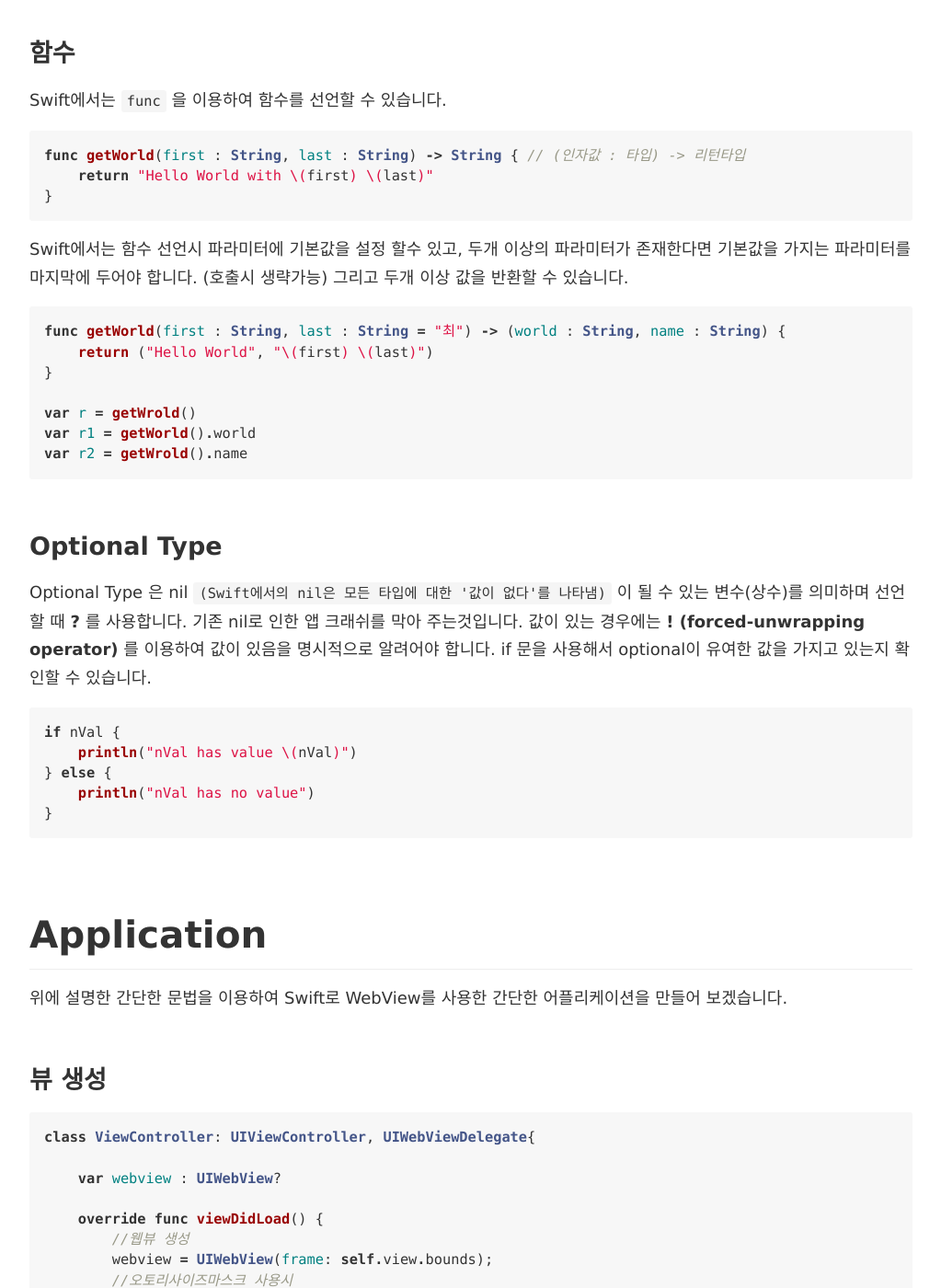
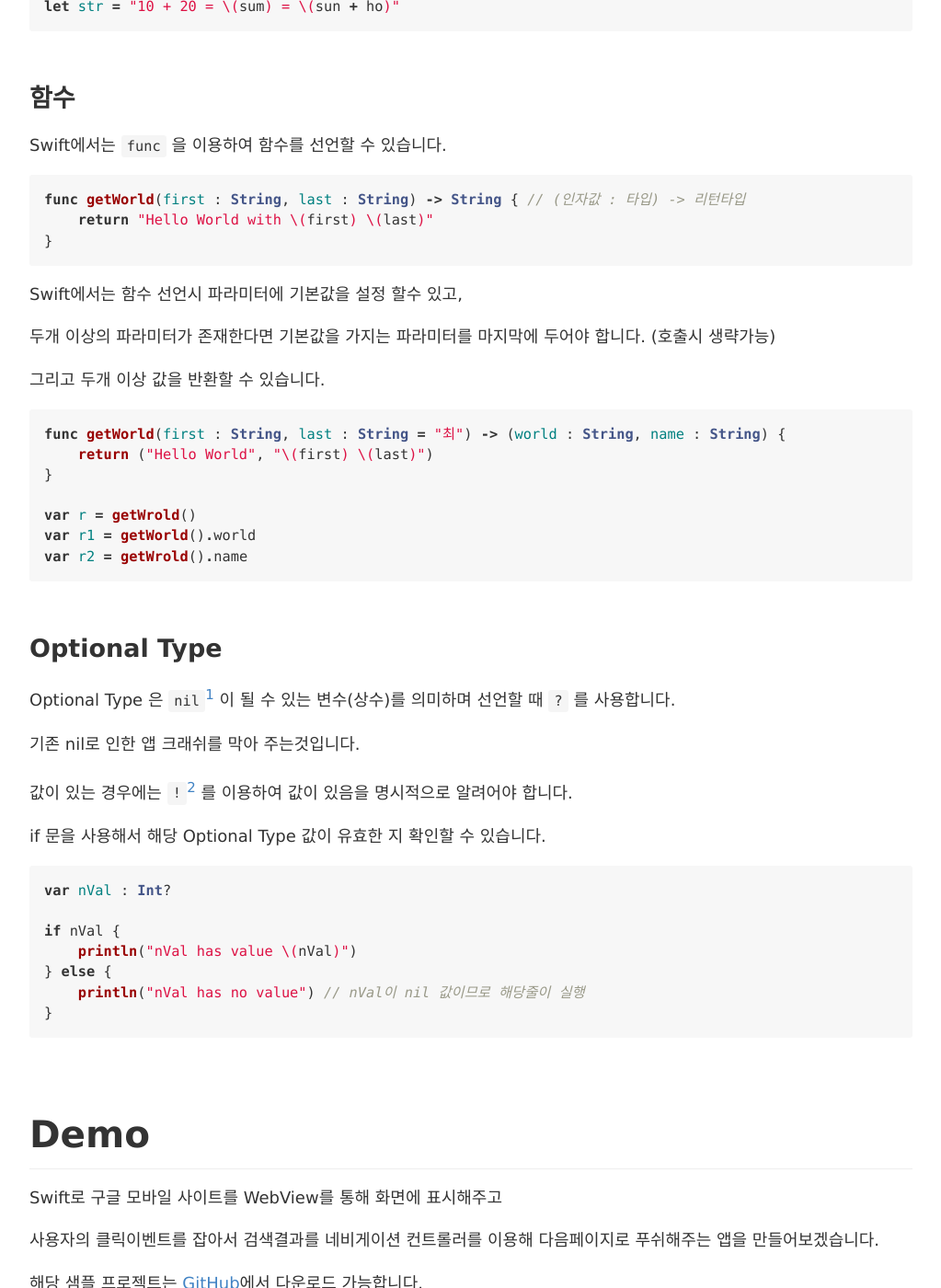
Before and after one commit to kjisoo/buzzni.github.com, a Jekyll site: the page built from _posts/2015-03-02-swift_first.md, in a window 1280 px wide and 1400 px high, scrolled down 1576 px. Shown: the whole window at 92% size, without its empty margins (128-1151 px from the left). Built offline with Jekyll 4.4.1, drawn with Linux system fonts in a browser that asks for light colours; nearby versions of some CDN libraries; some of the changed text lies outside the part shown.

Commit message:
오타수정, 참조링크 형태 수정, 줄바꿈 수정

```diff
--- a/_posts/2015-03-02-swift_first.md
+++ b/_posts/2015-03-02-swift_first.md
@@ -44,6 +47,7 @@ let ho = 20
 let sum = sun + ho
 let str = "10 + 20 = \(sum) = \(sun + ho)"
 {% endhighlight %}
+
 
 ### 함수
 
@@ -55,7 +59,11 @@ func getWorld(first : String, last : String) -> String { // (인자값 : 타입)
 }
 {% endhighlight %}
 
-Swift에서는 함수 선언시 파라미터에 기본값을 설정 할수 있고, 두개 이상의 파라미터가 존재한다면 기본값을 가지는 파라미터를 마지막에 두어야 합니다. (호출시 생략가능) 그리고 두개 이상 값을 반환할 수 있습니다.
+Swift에서는 함수 선언시 파라미터에 기본값을 설정 할수 있고,
+
+두개 이상의 파라미터가 존재한다면 기본값을 가지는 파라미터를 마지막에 두어야 합니다. (호출시 생략가능)
+
+그리고 두개 이상 값을 반환할 수 있습니다.
 
 {% highlight swift %}
 func getWorld(first : String, last : String = "최") -> (world : String, name : String) {
@@ -67,24 +75,40 @@ var r1 = getWorld().world
 var r2 = getWrold().name
 {% endhighlight %}
 
+
 ### Optional Type
 
-Optional Type 은 nil `(Swift에서의 nil은 모든 타입에 대한 '값이 없다'를 나타냄)` 이 될 수 있는 변수(상수)를 의미하며 선언할 때 **?** 를 사용합니다. 기존 nil로 인한 앱 크래쉬를 막아 주는것입니다.
-값이 있는 경우에는  **! (forced-unwrapping operator)** 를 이용하여 값이 있음을 명시적으로 알려어야 합니다. if 문을 사용해서 optional이 유여한 값을 가지고 있는지 확인할 수 있습니다.
+Optional Type 은 `nil`[^1] 이 될 수 있는 변수(상수)를 의미하며 선언할 때 `?` 를 사용합니다.
+
+기존 nil로 인한 앱 크래쉬를 막아 주는것입니다.
+
+값이 있는 경우에는  `!`[^2] 를 이용하여 값이 있음을 명시적으로 알려어야 합니다.
+
+if 문을 사용해서 해당 Optional Type 값이 유효한 지 확인할 수 있습니다.
 
 {% highlight swift %}
+var nVal : Int?
+
 if nVal {
     println("nVal has value \(nVal)")
 } else {
-    println("nVal has no value")
+    println("nVal has no value") // nVal이 nil 값이므로 해당줄이 실행
 }
 {% endhighlight %}
 
-# Application
 
-위에 설명한 간단한 문법을 이용하여 Swift로 WebView를 사용한 간단한 어플리케이션을 만들어 보겠습니다.
+# Demo
+
+Swift로 구글 모바일 사이트를 WebView를 통해 화면에 표시해주고
+
+사용자의 클릭이벤트를 잡아서 검색결과를 네비게이션 컨트롤러를 이용해 다음페이지로 푸쉬해주는 앱을 만들어보겠습니다.
+
+해당 샘플 프로젝트는 [GitHub]에서 다운로드 가능합니다.
+
 
 ### 뷰 생성
+
+구글 모바일 사이트를 보여줄 웹뷰를 생성하고 현재 화면에 표시합니다.
 
 {% highlight swift %}
 class ViewController: UIViewController, UIWebViewDelegate{
@@ -106,7 +130,10 @@ class ViewController: UIViewController, UIWebViewDelegate{
 {% endhighlight %}
 
 ### Delegate
-웹뷰 `webview?.delegate = self` 에 대한 Delegate 함수들 입니다. 로딩시 인디케이터등을 사용 하거나 시점에 관한 필요한 처리가 가능합니다.
+
+웹뷰 `webview?.delegate = self` 에 대한 Delegate 함수들 입니다.
+
+로딩시 인디케이터등을 사용 하거나 시점에 관한 필요한 처리가 가능합니다.
 
 {% highlight swift %}
 //MARK: WEBVIEW
@@ -145,10 +172,24 @@ func webView(webView: UIWebView, shouldStartLoadWithRequest request: NSURLReques
 }
 {% endhighlight %}
 
-위에 소스에서는 웹(뷰)를 생성 하고 및 Delegate에 연결하여 사용하는 방법을 알게 되었습니다. 해당 샘플 프로젝트는 [GitHub](https://github.com/krazie99/swift_webview)에서 다운로드 가능합니다.
-
 # 마치며
 
-Swift의 맛을 보기위해서 간단한 웹뷰를 활용한 앱을 하나 만들어 보았습니다. 기존의 Objective-C 와는 완전히 다른 개념으로 코딩을 해야 하는 부분이 어려웠습니다. 이 샘플 프로젝트를 통해서 Swift에 한발자국 더 다가갈수 있기를 바랍니다. Swift에 더 자세한 정보를 얻으시려면 [레퍼런스 문서](https://developer.apple.com/library/prerelease/ios/documentation/Swift/Conceptual/Swift_Programming_Language/index.html)를 참고 하시기 바랍니다.
+본 글에서는 웹(뷰)를 생성 하고 및 Delegate에 연결하여 사용하는 방법을 설명하고 간단한 앱을 만들어 보았습니다.
+
+기존의 Objective-C 와는 완전히 다른 개념으로 코딩을 해야 하는 부분이 어려웠습니다.
+
+이 샘플 프로젝트를 통해서 Swift에 한발자국 더 다가갈수 있기를 바랍니다.
+
+Swift에 더 자세한 정보를 얻으시려면 [레퍼런스 문서]를 참고 하시기 바랍니다.
 
 감사합니다.
+
+
+[추론 데이터 형식]: http://en.wikipedia.org/wiki/Type_inference
+[스위프트(Swift)]: https://developer.apple.com/swift/
+[GitHub]: https://github.com/krazie99/swift_webview
+[레퍼런스 문서]: https://developer.apple.com/library/prerelease/ios/documentation/Swift/Conceptual/Swift_Programming_Language/index.html
+
+
+[^1]: Swift에서의 nil은 모든 타입에 대한 '값이 없다'를 나타냄
+[^2]: forced-unwrapping operator
```
Also changed, not shown: other parts of _posts/2015-03-02-swift_first.md (+10 -7 lines).
